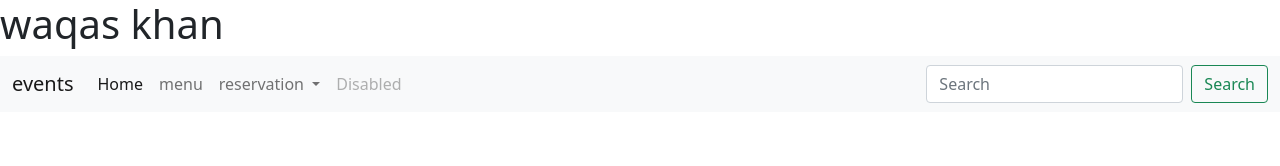
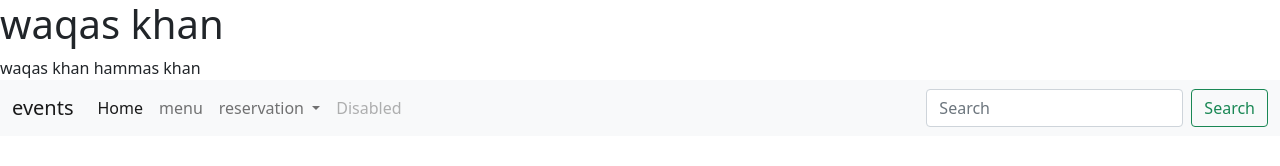
Before and after one commit to waqas1644/waqas, a plain HTML site: page index.html in a window 1280 px wide. Drawn offline with nearby package versions, Linux system fonts and the light colour scheme.

Commit message:
Update index.html

```diff
--- a/index.html
+++ b/index.html
@@ -8,7 +8,7 @@
 </head>
 <body>
   <h1>waqas khan</h1>
-
+waqas khan hammas khan
     <nav class="navbar navbar-expand-lg navbar-light bg-light">
         <div class="container-fluid">
           <a class="navbar-brand" href="#">events</a>
```
